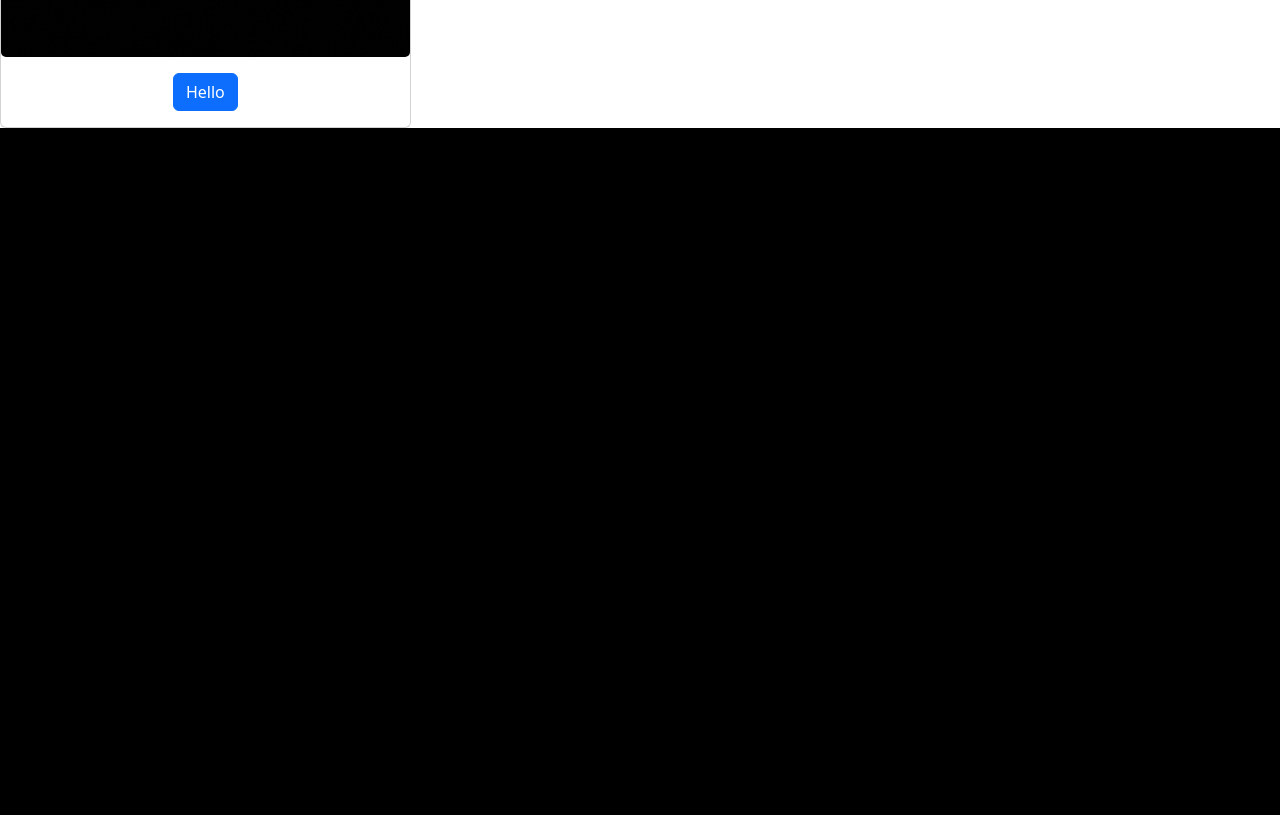
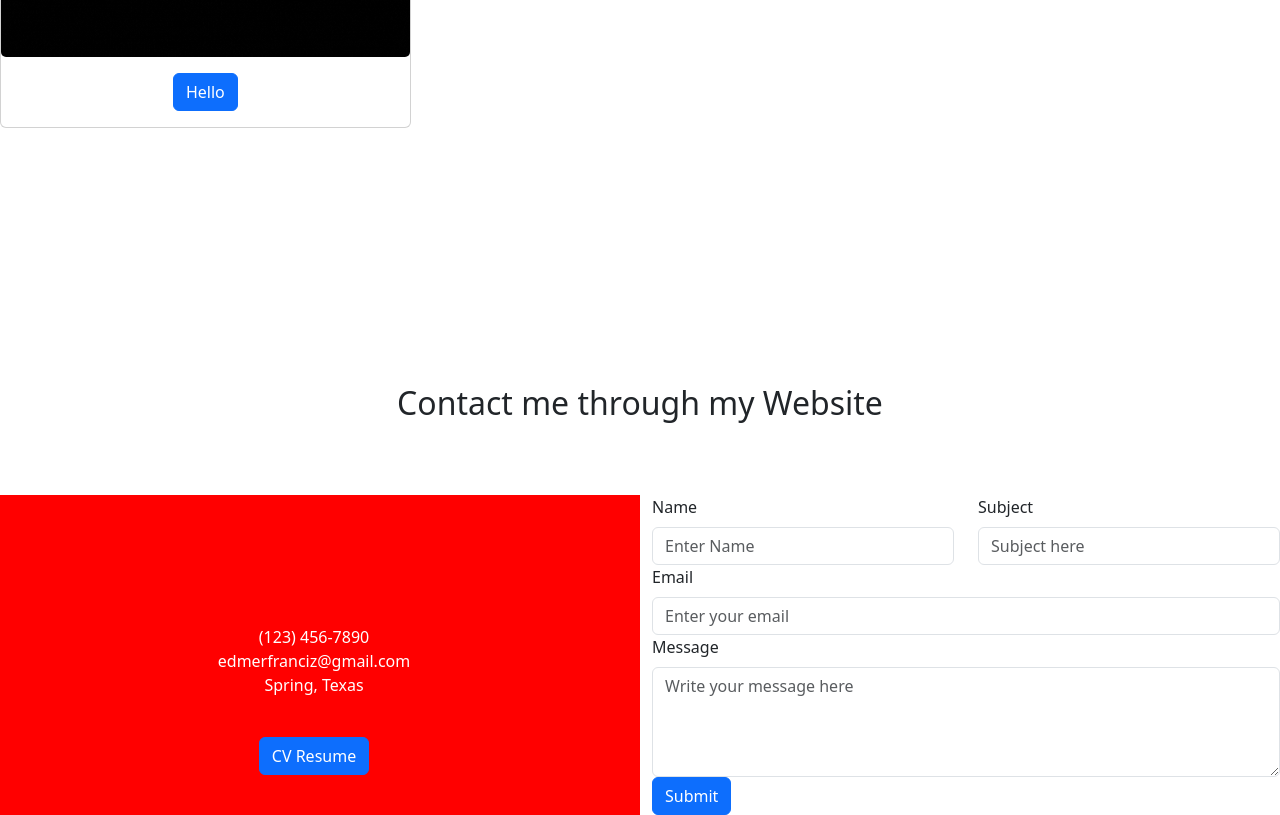
Before and after one commit to edm1001/web-dev-port, a React (Create React App) app: page / in a window 1280 px wide. Shown: the part 2340-3155 px from the top of the page. Before the commit the page ends 2468 px from the top, so only its background shows below. Built offline with nearby package versions, Linux system fonts and the light colour scheme.

Commit message:
create contact form

```diff
--- a/src/App.css
+++ b/src/App.css
@@ -55,3 +55,13 @@
 .portfolio {
   text-align: center;
 }
+
+/* Contact Section */
+.contact-form {
+  justify-content: center;
+}
+.contact-info, .contact-info>a {
+  text-decoration: none;
+  list-style-type: none;
+  color: white;
+}
--- a/src/App.js
+++ b/src/App.js
@@ -5,6 +5,7 @@ import About from './Components/About/About.js';
 import Services from './Components/Services/Services'
 import Projects from './Components/Projects/Projects';
 import Header from './Components/Navbar/Navbar';
+import Contact from './Components/Contact/Contact';
 
 function App() {
   return (
@@ -17,6 +18,7 @@ function App() {
     <About/>
     <Services/>
     <Projects/>
+    <Contact/>
     </main>
     </>
       );
--- /dev/null
+++ b/src/Components/Contact/Contact.js
@@ -0,0 +1,45 @@
+import {Row, Col, Button, Form } from 'react-bootstrap';
+
+const Contact = () => {
+    return (
+        <section  style={{paddingTop:'20%'}}>
+
+        <h2 style={{textAlign:'center'}}>Contact me through my Website</h2>
+        <Row className='contact' style={{paddingTop:'5%'}}>
+            <Col lg={6} md={6} sm={12} style={{textAlign:'center', paddingTop:'10%', backgroundColor:'red'}}>
+            <div className='contact-info'>
+                {/* add icons here */}
+                <a href='tel:00000'>(123) 456-7890</a><br/>
+                <a href='mailto:edmerfranciz@gmail.com'>edmerfranciz@gmail.com</a><br/>
+                <p>Spring, Texas</p><br/>
+                <Button bg='dark'>CV Resume</Button>
+
+            </div>
+            </Col>
+
+            <Col className='contact-form'lg={6} md={6} sm={12} >
+            <Form>
+                <Form.Group>
+                    <Row>
+                        <Col>
+                        <Form.Label>Name</Form.Label>
+                        <Form.Control required type='name' placeholder='Enter Name'></Form.Control></Col>
+                        <Col>
+                        <Form.Label>Subject</Form.Label>
+                        <Form.Control type='subject' placeholder='Subject here'></Form.Control></Col>
+                    </Row>
+                    <Form.Label>Email</Form.Label>
+                    <Form.Control type='email' placeholder='Enter your email'></Form.Control>
+                    <Form.Label>Message</Form.Label>
+                    <Form.Control as='textarea' rows={4} placeholder='Write your message here'>
+                    </Form.Control>
+                </Form.Group>
+                <Button type='submit'> Submit</Button>
+            </Form>
+            </Col>
+        </Row>
+        </section>
+    )
+}
+
+export default Contact;
```
